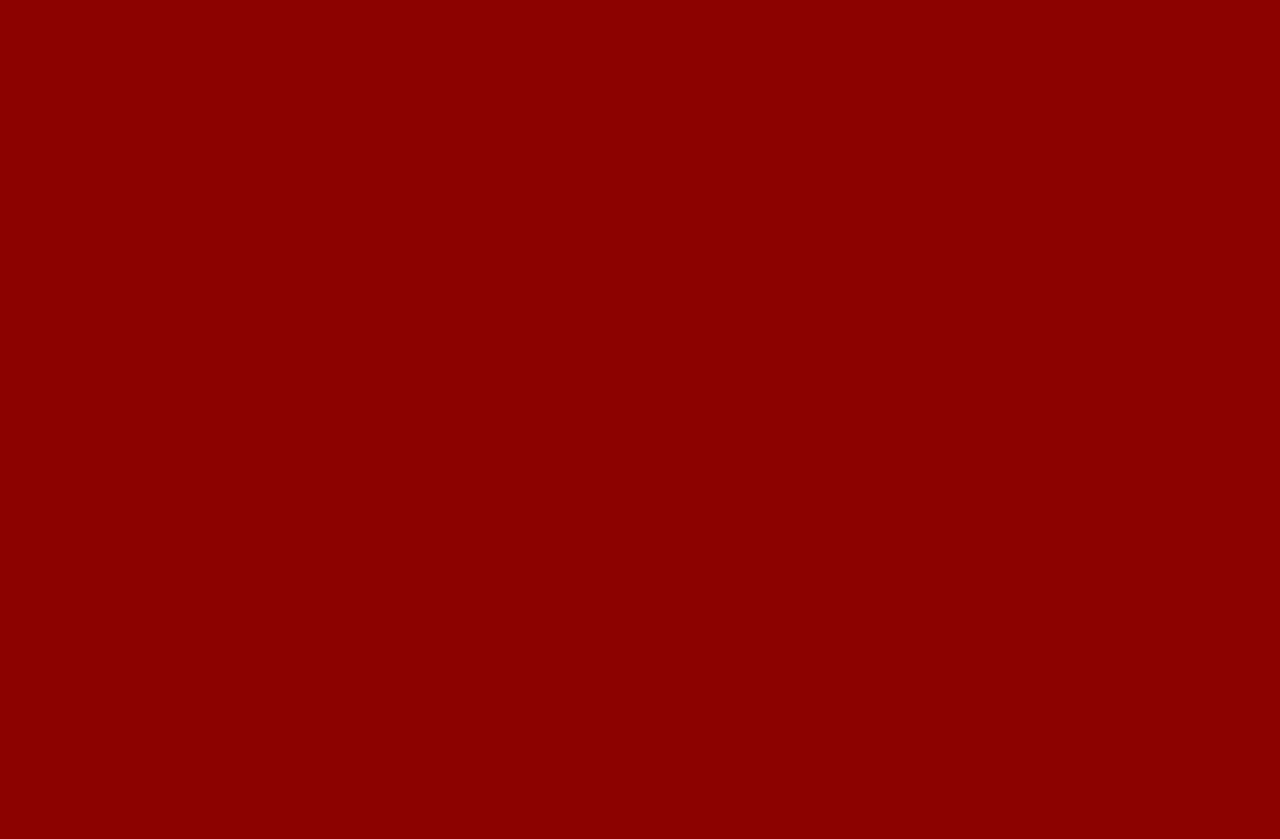
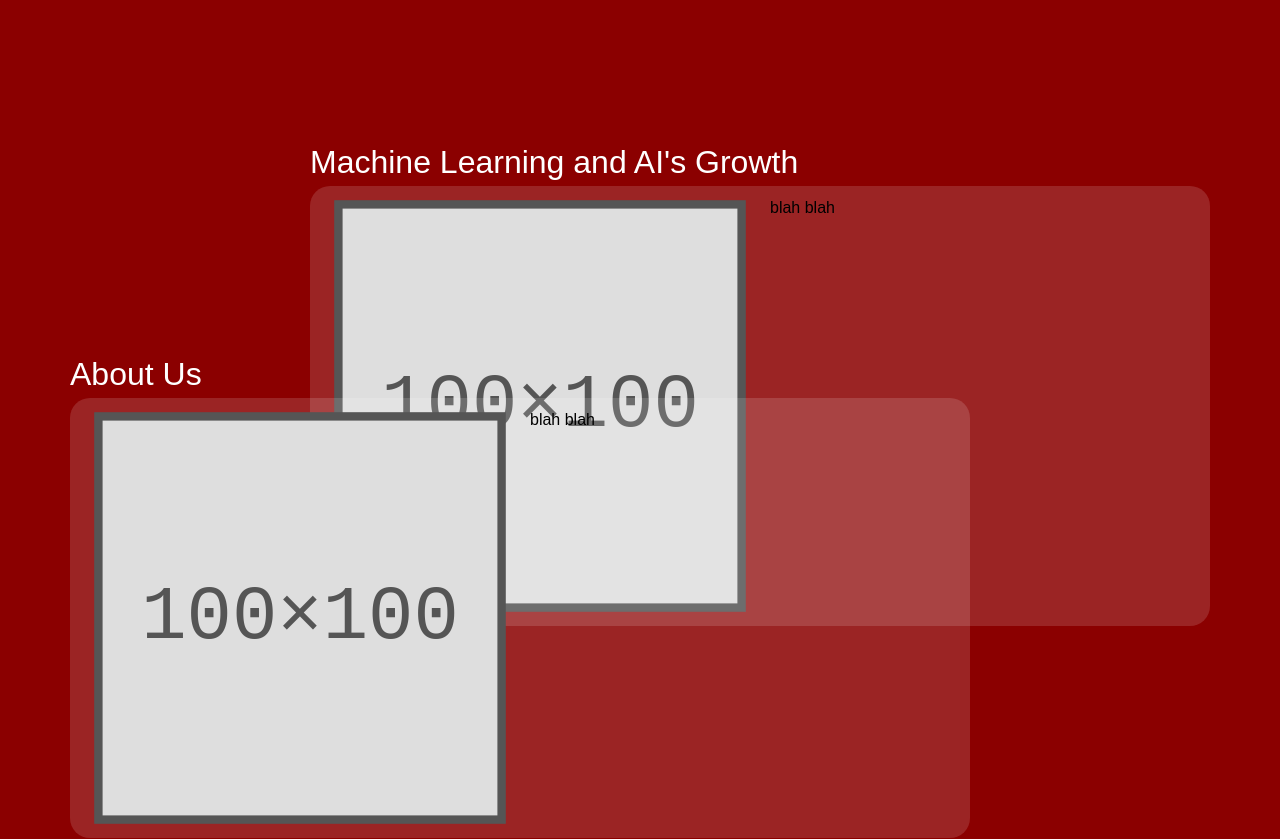
Before and after one commit to SevenThanh/Code-With-Ducks, a React (Create React App) app in the folder front-end/: page / in a window 1280 px wide. Shown: the part 1500-2339 px from the top of the page. Before the commit the page ends 800 px from the top, so only its background shows below. Built offline with nearby package versions, Linux system fonts and the light colour scheme.

Commit message:
add framework for info and about us pages

```diff
--- a/front-end/src/App.js
+++ b/front-end/src/App.js
@@ -2,6 +2,7 @@ import React from 'react';
 import './styles/App.css';
 import Header from './pages/Header';
 import { Hero } from './Hero.tsx';
+import { Card } from './Card.tsx';
 //import Body from './pages/Body';
 //import Footer from './pages/Footer';
 
@@ -10,6 +11,14 @@ function App() {
     <div className="App">
       <Header />
       <Hero />
+      <section id="info">
+        <Card title="Statistics" text="blah blah" img="" />
+        <Card title="Machine Learning and AI's Growth" text="blah blah" img="" right={true} />
+      </section>
+      <section id="about-us">
+        <Card title="About Us" text="blah blah" img="" />
+        <Card title="Goals" text="blah blah" img="" right={true} />
+      </section>
         {/*
         <Body />
         <Footer />
--- /dev/null
+++ b/front-end/src/Card.tsx
@@ -0,0 +1,21 @@
+import placeholder from "./assets/placeholder.svg"
+import "./styles/Card.css"
+
+export function Card({ title, text, img="", right=false }) {
+    let image
+    try {
+        image = require(img)
+    } catch (error) {
+        image = placeholder
+    }
+
+    return (
+        <div className={`card-wrapper${right ? " right" : ""}`}>
+            <h1 className="card-title">{title}</h1>
+            <main className="card-main">
+                <img src={image} alt="" />
+                <p>{text}</p>
+            </main>
+        </div>
+    )
+}
--- a/front-end/src/styles/App.css
+++ b/front-end/src/styles/App.css
@@ -1,6 +1,20 @@
 body {
   background-color: darkred;
   font-family: Arial, Helvetica, sans-serif;
+}
+
+#info, #about-us {
+  width: 100vw;
+  height: 100vh;
+  padding: 150px 70px 50px;
+  display: grid;
+  grid-template-rows: 1fr 1fr;
+  gap: 100px;
+  margin-bottom: 100px;
+}
+
+.right {
+  justify-self: end;
 }
 
 @media only screen and (max-width: 1300px) {
--- /dev/null
+++ b/front-end/src/styles/Card.css
@@ -0,0 +1,23 @@
+.card-wrapper {
+  width: 80%;
+  max-width: 900px;
+  margin-bottom: 100px;
+}
+
+.card-title {
+  font-size: 2em;
+  color: white;
+}
+
+.card-main {
+  padding: 10px 20px;
+  display: grid;
+  grid-template-columns: 1fr 1fr;
+  gap: 20px;
+  border-radius: 20px;
+  background-color: rgba(255, 255, 255, .14);
+}
+
+.card-main img {
+  width: 100%;
+}
```
Also changed, not shown: front-end/src/assets/placeholder.svg (added).
